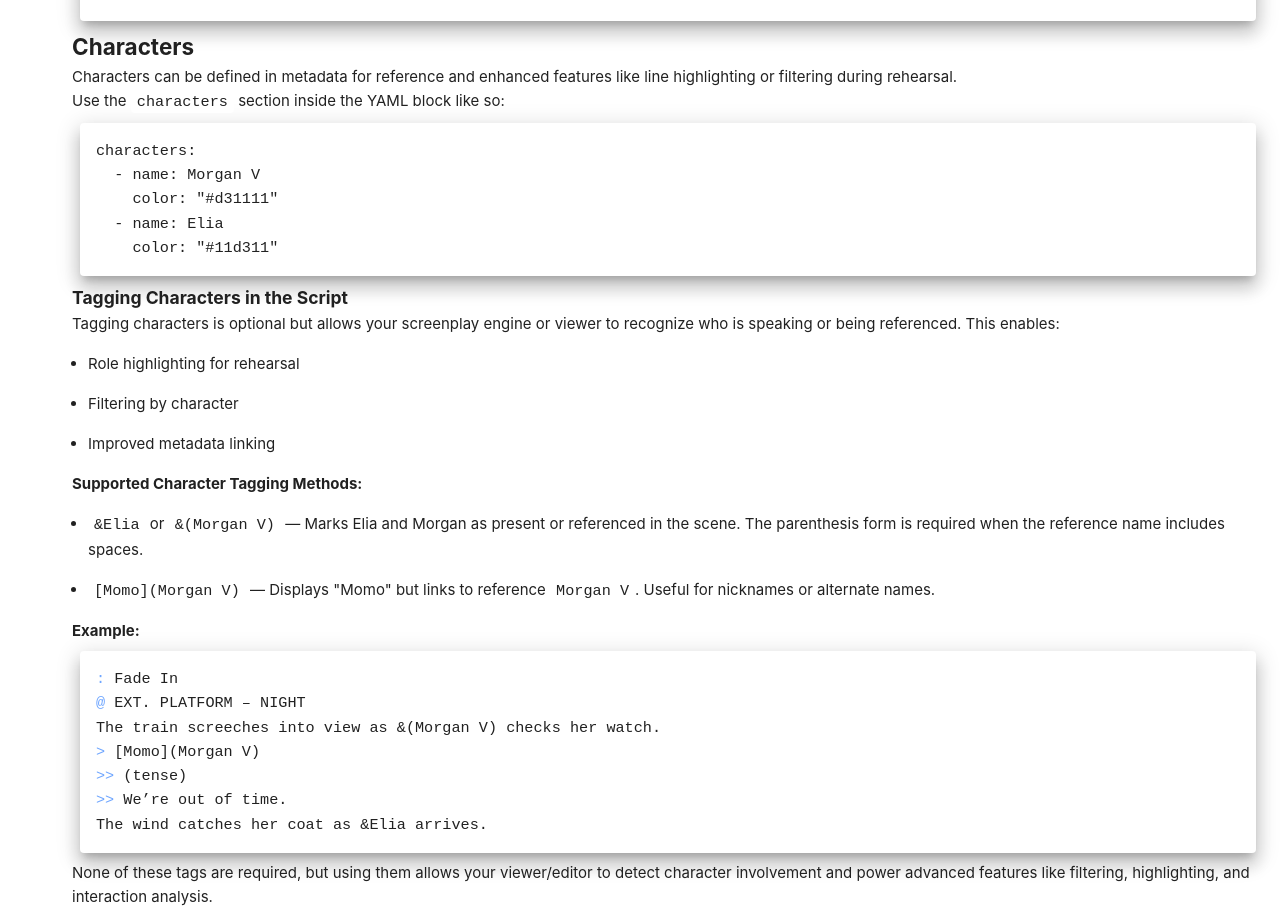
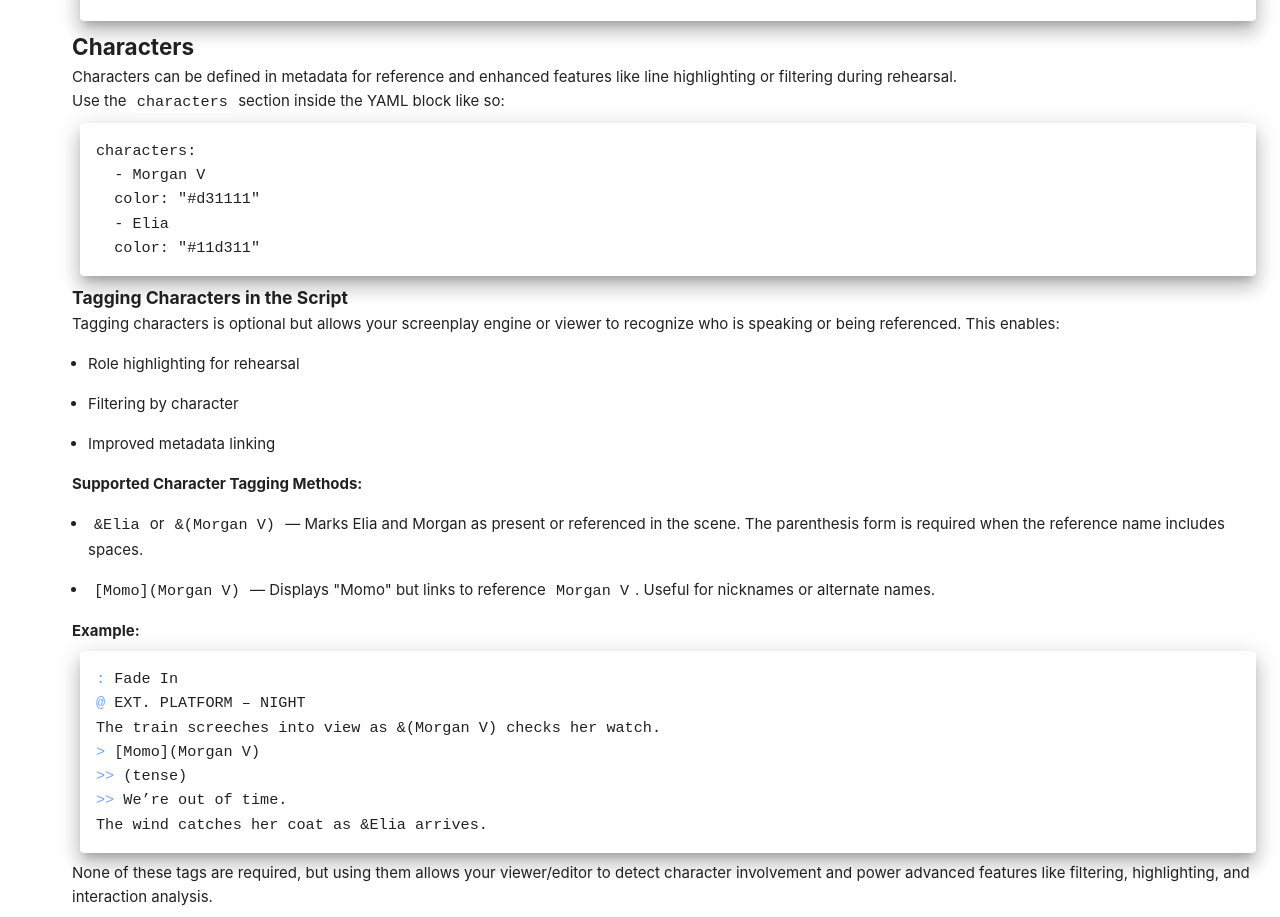
Before and after one commit to bbau3r/markdown-screenplay, a Vue app: page /guide in a window 1280 px wide. Shown: the part 860-1777 px from the top of the page. Built offline with nearby package versions, Linux system fonts and the light colour scheme.

Commit message:
clean up guide

```diff
--- a/src/components/viewer/CharactersSection.vue
+++ b/src/components/viewer/CharactersSection.vue
@@ -1,6 +1,7 @@
 <script setup lang="ts">
 import { ref } from "vue";
 import CharacterHighlighter from "./CharacterHighlighter.vue";
+import type { CharacterFileData } from "@/interfaces/file-data";
 
 const props = withDefaults(
   defineProps<{
--- a/src/views/GuideView.vue
+++ b/src/views/GuideView.vue
@@ -79,10 +79,10 @@ code,
     <v-sheet class="ma-2 pa-4" :elevation="12" rounded>
       <div class="inline-code">
         characters: <br />
-        &nbsp;&nbsp;- name: Morgan V <br />
-        &nbsp;&nbsp;&nbsp;&nbsp;color: "#d31111"<br />
-        &nbsp;&nbsp;- name: Elia <br />
-        &nbsp;&nbsp;&nbsp;&nbsp;color: "#11d311"<br />
+        &nbsp;&nbsp;- Morgan V <br />
+        &nbsp;&nbsp;color: "#d31111"<br />
+        &nbsp;&nbsp;- Elia <br />
+        &nbsp;&nbsp;color: "#11d311"<br />
       </div>
     </v-sheet>
 
--- a/tsconfig.node.json
+++ b/tsconfig.node.json
@@ -5,8 +5,7 @@
     "vitest.config.*",
     "cypress.config.*",
     "nightwatch.conf.*",
-    "playwright.config.*",
-    "eslint.config.*"
+    "playwright.config.*"
   ],
   "compilerOptions": {
     "noEmit": true,
```
Also changed, not shown: firebase.json.
